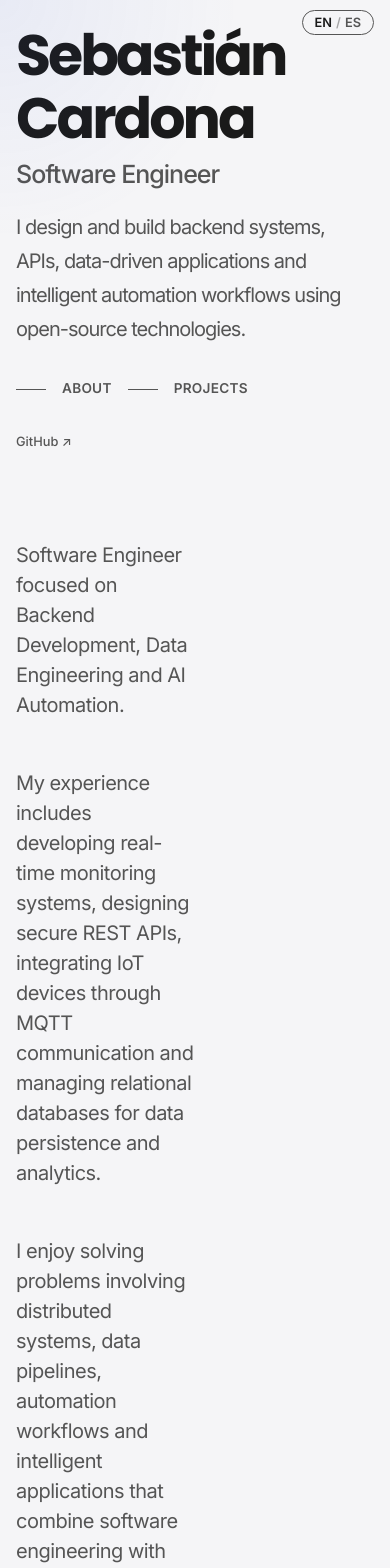
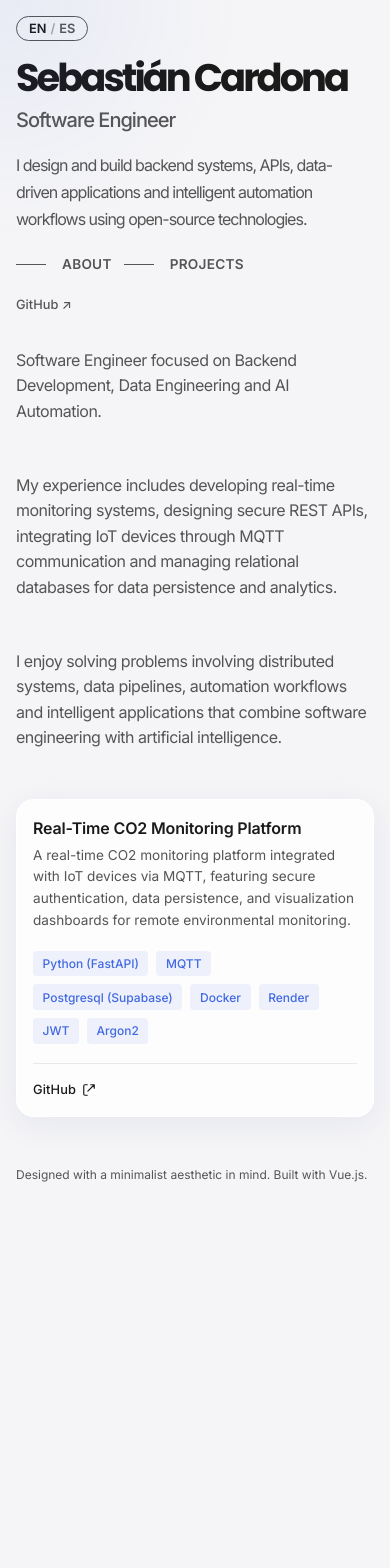
Before and after one commit to sebastiansaintt/sebastiancardona, a Vue app in the folder portfolio-clone/: page / in a window 390 px wide. Shown: the top 1568 px of the page. After the commit the page ends 1232 px from the top, so only its background shows below. Built offline with nearby package versions, Linux system fonts and the light colour scheme.

Commit message:
ajuste en pantallas mas pequeñas

```diff
--- a/portfolio-clone/src/components/GlassCard.vue
+++ b/portfolio-clone/src/components/GlassCard.vue
@@ -41,16 +41,26 @@ defineProps({
 <style scoped>
 .card {
   position: relative;
-  border-radius: 8px;
-  background: transparent;
+  border-radius: 18px;
+  background: rgba(255, 255, 255, 0.8);
+  border: 1px solid rgba(255, 255, 255, 0.85);
+  box-shadow: var(--glass-shadow);
   padding: 1.5rem;
-  margin-left: -1.5rem;
-  margin-right: -1.5rem;
+  margin: 0;
   transition: background 0.2s ease, transform 0.2s ease;
 }
 
 .card:hover {
-  background: rgba(0, 0, 0, 0.03);
+  background: rgba(255, 255, 255, 0.95);
+  transform: translateY(-2px);
+}
+
+.card-divider {
+  height: 1px;
+  width: 100%;
+  background: rgba(0, 0, 0, 0.08);
+  margin: 1rem 0;
+  border-radius: 999px;
 }
 
 /* ── Layout ── */
--- a/portfolio-clone/src/views/HomeView.vue
+++ b/portfolio-clone/src/views/HomeView.vue
@@ -80,13 +80,15 @@ const { t, tm } = useI18n()
 
 .layout {
   width: 100%;
+  max-width: 1200px;
+  margin: 0 auto;
   display: flex;
   gap: 6%;
   align-items: flex-start;
 }
 
 .sidebar {
-  width: 44%;
+  width: 36%;
   flex-shrink: 0;
   position: sticky;
   top: 5rem;
@@ -121,8 +123,7 @@ const { t, tm } = useI18n()
   line-height: 1.7;
   color: var(--text-light);
   max-width: 95%;
-    letter-spacing: -1px;
-
+  letter-spacing: -1px;
 }
 
 .nav {
@@ -159,7 +160,11 @@ const { t, tm } = useI18n()
   background-color: var(--text-color);
 }
 
-.social { display: flex; flex-direction: column; gap: 0.5rem; }
+.social {
+  display: flex;
+  flex-direction: column;
+  gap: 0.5rem;
+}
 
 .social-link {
   font-size: 0.8rem;
@@ -171,11 +176,11 @@ const { t, tm } = useI18n()
 .social-link:hover { color: var(--text-color); }
 
 .content {
-  width: 50%;
-  flex: 0 0 50%;
+  width: 58%;
+  flex: 1;
   display: flex;
   flex-direction: column;
-  gap: 6rem;
+  gap: 5rem;
   padding-top: 3rem;
 }
 
@@ -185,18 +190,18 @@ const { t, tm } = useI18n()
   gap: 3rem;
 }
 
-
 .body-text {
   font-size: 20px;
-  line-height: 1.5;
+  line-height: 1.6;
   color: var(--text-light);
   letter-spacing: -0.5px;
 }
 
 .cards {
-  display: flex;
-  flex-direction: column;
+  display: grid;
+  grid-template-columns: repeat(auto-fit, minmax(280px, 1fr));
   gap: 1.25rem;
+  width: 100%;
 }
 
 .footer {
@@ -205,16 +210,70 @@ const { t, tm } = useI18n()
   color: var(--text-light);
 }
 
-@media (max-width: 768px) {
-  .page { padding: 1.5rem 1rem; }
+@media (max-width: 1024px) {
   .layout {
-    flex-direction: column;
-    gap: 2.5rem;
+    gap: 3rem;
   }
   .sidebar {
     width: 100%;
     position: static;
+    top: auto;
   }
-  .nav { flex-direction: row; flex-wrap: wrap; gap: 1rem; }
+  .content {
+    width: 100%;
+    padding-top: 2rem;
+    gap: 4rem;
+  }
+}
+
+@media (max-width: 768px) {
+  .page {
+    padding: 1.5rem 1rem;
+  }
+  .layout {
+    flex-direction: column;
+    gap: 2rem;
+  }
+  .top-right-bar {
+    position: static;
+    margin-bottom: 1rem;
+  }
+  .name {
+    font-size: 3rem;
+  }
+  .role {
+    font-size: 1.5rem;
+  }
+  .bio,
+  .body-text {
+    font-size: 1rem;
+  }
+  .content {
+    padding-top: 0;
+    gap: 3rem;
+  }
+  .nav {
+    flex-direction: row;
+    flex-wrap: wrap;
+    gap: 0.75rem;
+  }
+}
+
+@media (max-width: 480px) {
+  .page {
+    padding: 1rem;
+  }
+  .name {
+    font-size: 2.4rem;
+  }
+  .role {
+    font-size: 1.25rem;
+  }
+  .sidebar-inner {
+    gap: 1.25rem;
+  }
+  .cards {
+    grid-template-columns: 1fr;
+  }
 }
 </style>
```
